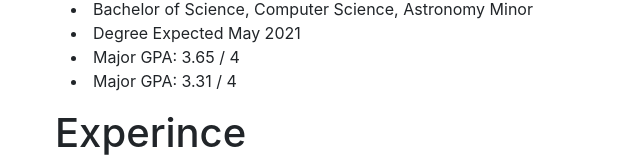
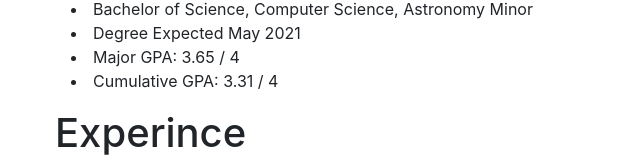
Before and after one commit to GarrettFaucher/GarrettFaucher.github.io, a plain HTML site: page index.html in a window 1280 px wide. Shown: the part 567-729 px from the top of the page, 30-670 px from the left. Drawn offline with nearby package versions, Linux system fonts and the light colour scheme.

Commit message:
Fixed content

```diff
--- a/index.html
+++ b/index.html
@@ -34,7 +34,7 @@
           <li>Bachelor of Science, Computer Science, Astronomy Minor</li>
           <li>Degree Expected May 2021</li>
           <li>Major GPA: 3.65 / 4</li>
-          <li>Major GPA: 3.31 / 4</li>
+          <li>Cumulative GPA: 3.31 / 4</li>
         </div>
     </div>
     <div class="mx-auto md-5 md-3">
```
Also changed, not shown: main.css (+25 -0 lines).
